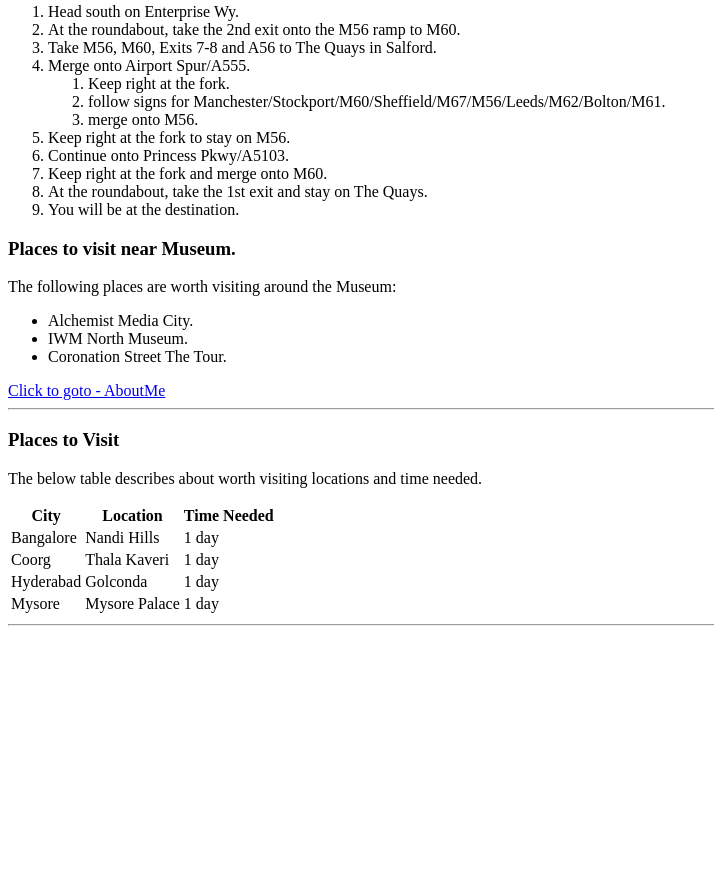
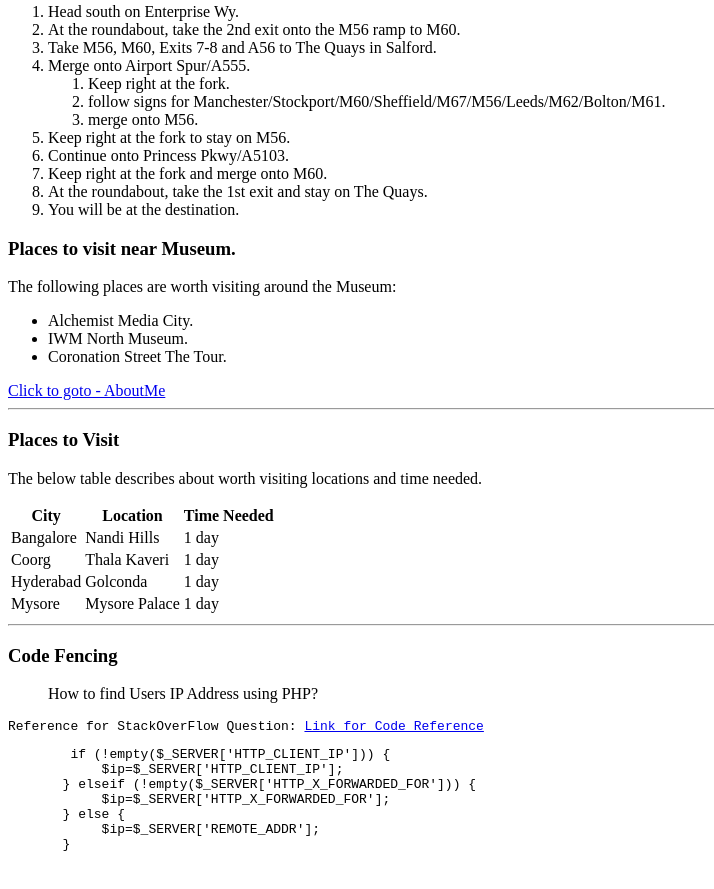
Before and after one commit to 44-563-Web-Apps-F22/44563-webapps-assignment-3-RahulReddy-3, a plain HTML site: page index.html in a window 1280 px wide. Shown: the part 301-1190 px from the top of the page, without its empty margins (0-714 px from the left). Before the commit the page ends 935 px from the top, so only its background shows below. Drawn offline with Linux system fonts and the light colour scheme.

Commit message:
Added Code Fencing.

```diff
--- a/index.html
+++ b/index.html
@@ -82,6 +82,22 @@
 
     <hr>
 
+    <h3>Code Fencing</h3>
+
+    <blockquote>How to find Users IP Address using PHP?</blockquote>
+    <pre>Reference for StackOverFlow Question: <a href="https://stackoverflow.com/questions/3003145/how-to-get-the-client-ip-address-in-php">Link for Code Reference</a> </pre>
+
+    <pre>
+        if (!empty($_SERVER['HTTP_CLIENT_IP'])) {
+            $ip=$_SERVER['HTTP_CLIENT_IP'];
+       } elseif (!empty($_SERVER['HTTP_X_FORWARDED_FOR'])) {
+            $ip=$_SERVER['HTTP_X_FORWARDED_FOR'];
+       } else {
+            $ip=$_SERVER['REMOTE_ADDR'];
+       }
+
+   </pre>
+
 
 </body>
 </html>
```
